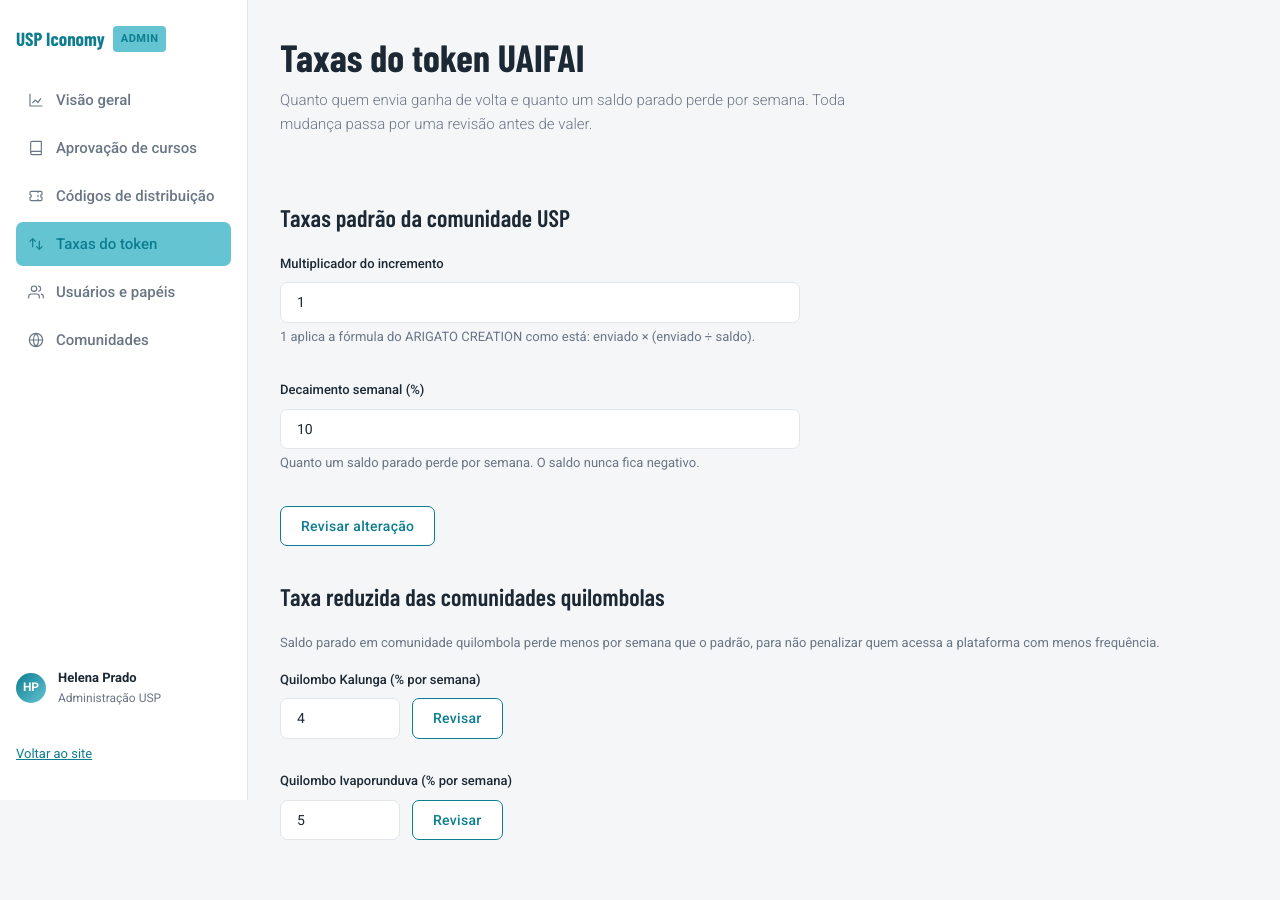
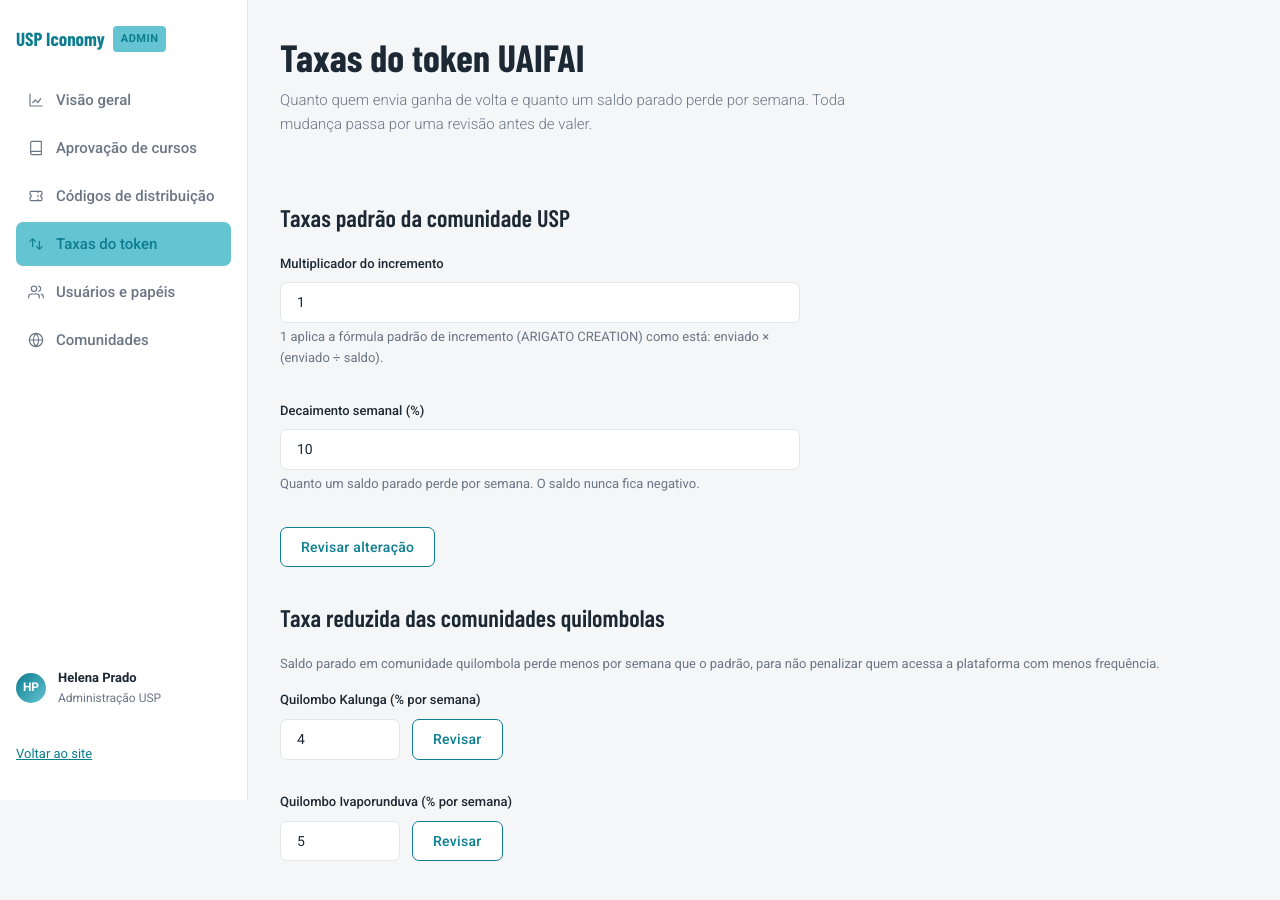
Before and after one commit to usp-iconomy/front, a Next.js app: page /admin/token-settings in a window 1280 px wide. Shown: the top 900 px of the page. Built offline with nearby package versions, Linux system fonts and the light colour scheme.

Commit message:
fix(admin): translate Explorer terms in overview and token settings

```diff
--- a/src/components/admin/TokenSettingsPanel.tsx
+++ b/src/components/admin/TokenSettingsPanel.tsx
@@ -135,7 +135,7 @@ export function TokenSettingsPanel({ scope, initialSettings, initialOverrides, c
               onChange={(event) => setDraft((current) => ({ ...current, incrementMultiplier: event.target.value }))}
             />
             <p id={`${id}-increment-hint`} className={styles.hint}>
-              1 aplica a fórmula do ARIGATO CREATION como está: enviado × (enviado ÷ saldo).
+              1 aplica a fórmula padrão de incremento (ARIGATO CREATION) como está: enviado × (enviado ÷ saldo).
             </p>
             <p id={`${id}-increment-error`} className={styles.error}>
               {defaultErrors.incrementMultiplier}
```
